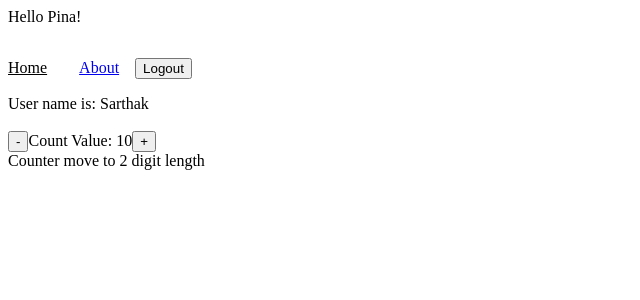
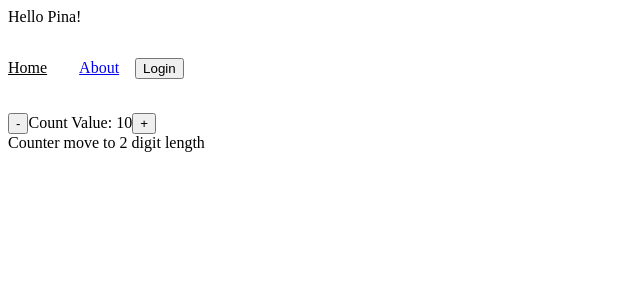
Before and after one commit to dimores28/-pinia-course, a Vue app: page / in a window 1280 px wide. Shown: the top 300 px of the page, without its empty margins (0-640 px from the left). Built offline with nearby package versions, Linux system fonts and the light colour scheme.

Commit message:
async auth actions

```diff
--- a/src/stores/auth.js
+++ b/src/stores/auth.js
@@ -2,20 +2,24 @@ import { defineStore } from "pinia";
 
 export const useAuthStore = defineStore("auth", {
     state: () => ({
-        isAuthenticated: true,
-        user:{
-            name: "Sarthak",
-            email: "arthak@bitfumes.com"
-        }
+        isAuthenticated: false,
+        user:{}
     }),
+    getters: {
+        fullname: (state) => `${state.user.first_name} ${state.user.last_name}`,
+    },
     actions: {
         logout() {
             this.$patch((state) => {
                 (state.isAuthenticated = false), (state.user = {});
               });
         },
-        login() {
-            this.$reset();
+        async login() {
+          const res = await fetch("https://reqres.in/api/users/2");
+          const { data } = await res.json();
+
+          this.user = data;
+          this.isAuthenticated = true;
         }
     }
 });
--- a/src/views/HomeView.vue
+++ b/src/views/HomeView.vue
@@ -1,6 +1,6 @@
 <template>
   <main>
-    <div v-if="isAuthenticated">User name is: {{ user.name }}</div>
+    <div v-if="isAuthenticated">User name is: {{ fullname }}</div>
     <v-counter />
   </main>
 </template>
@@ -12,5 +12,5 @@ import vCounter from "@/components/Counter.vue";
 
 const authStore = useAuthStore();
 
-const { isAuthenticated, user } = storeToRefs(authStore);
+const { isAuthenticated, fullname } = storeToRefs(authStore);
 </script>
```
